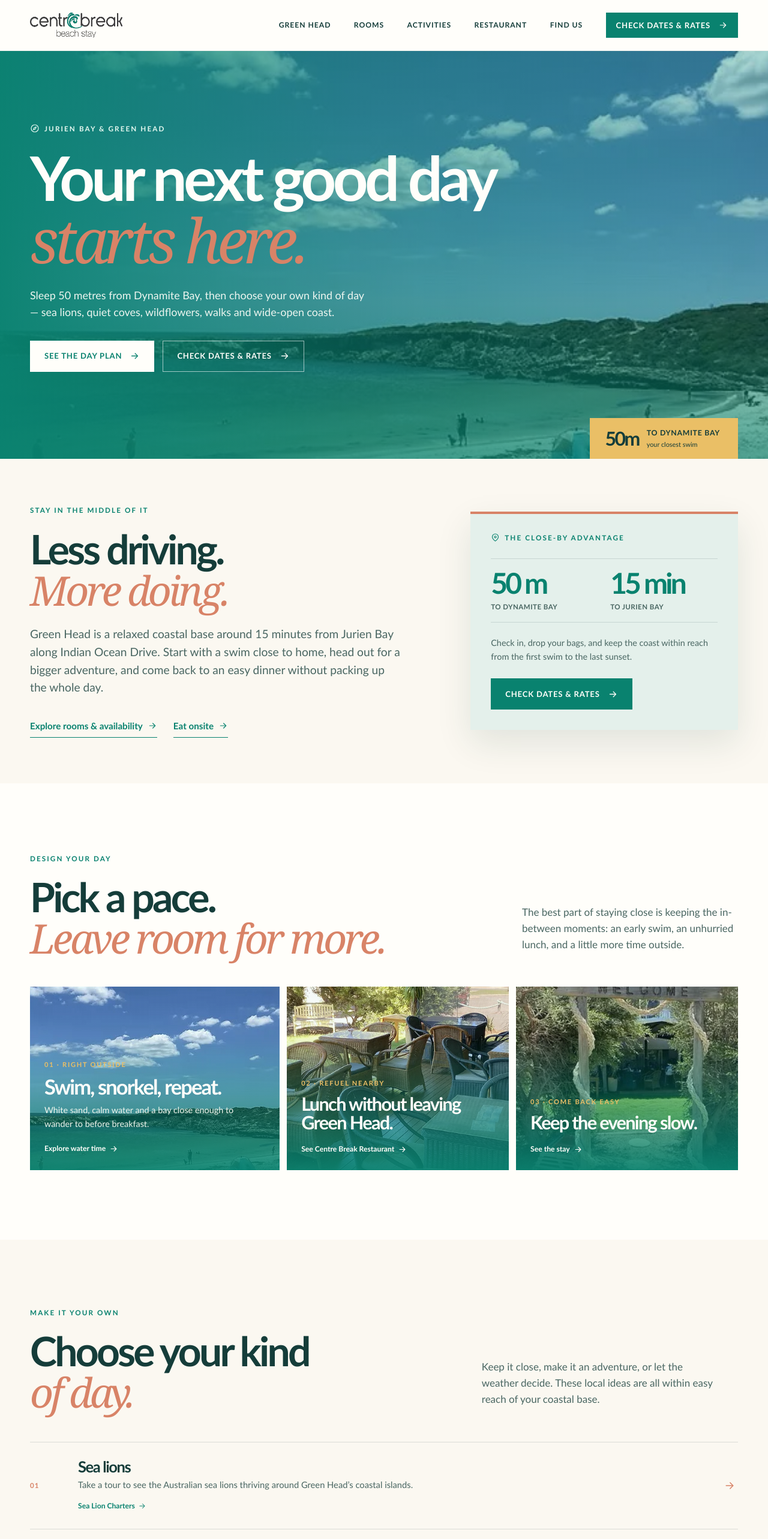
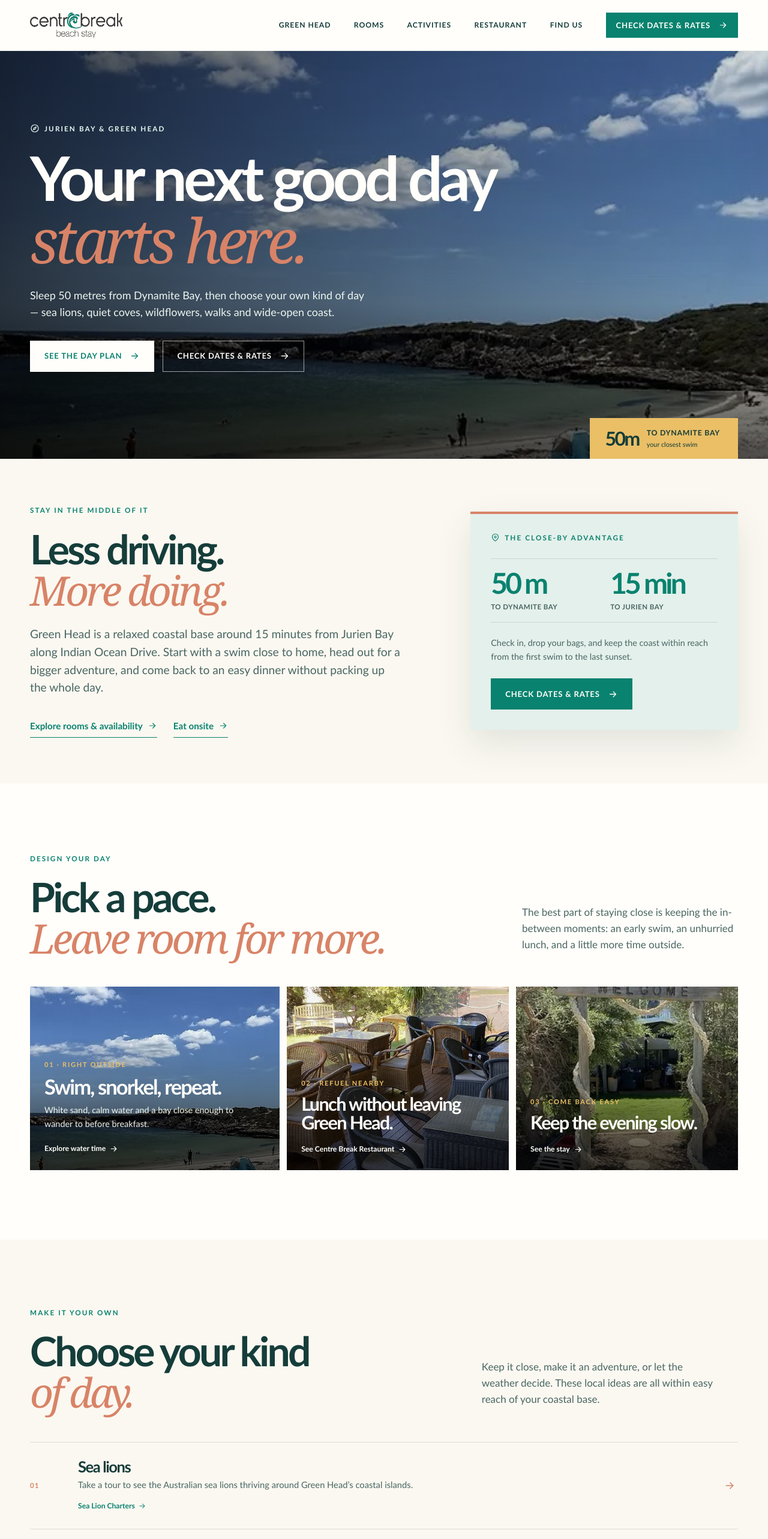
Before and after one commit to tawazz/centrebreakbeachstay, a Next.js app: page /activities in a window 1280 px wide. Shown: the top 2566 px of the page at 60% size. Built offline with nearby package versions, Linux system fonts and the light colour scheme.

Commit message:
Remove green gradients across site

```diff
--- a/app/globals.css
+++ b/app/globals.css
@@ -64,7 +64,7 @@ em { color: var(--coral); font-family: Georgia, "Times New Roman", serif; font-w
 
 .hero { min-height: 690px; overflow: hidden; position: relative; }
 .hero-image, .page-hero > img { height: 100%; inset: 0; object-fit: cover; position: absolute; width: 100%; }
-.hero-overlay { background: linear-gradient(90deg, rgba(var(--teal-rgb), 0.96) 0%, rgba(var(--teal-rgb), 0.56) 46%, rgba(var(--teal-rgb), 0.32) 100%), linear-gradient(0deg, rgba(var(--teal-rgb), 0.54), transparent 38%); inset: 0; position: absolute; }
+.hero-overlay { background: linear-gradient(90deg, rgba(0, 0, 0, 0.72) 0%, rgba(0, 0, 0, 0.42) 46%, rgba(0, 0, 0, 0.14) 100%), linear-gradient(0deg, rgba(0, 0, 0, 0.62), transparent 38%); inset: 0; position: absolute; }
 .hero-content { color: var(--white); padding-bottom: 112px; padding-top: 140px; position: relative; z-index: 1; }
 .hero-copy { color: #f1f6ee; font-size: 1.13rem; max-width: 510px; }
 .hero-actions { align-items: center; display: flex; flex-wrap: wrap; gap: 14px; margin-top: 33px; }
@@ -116,7 +116,7 @@ em { color: var(--coral); font-family: Georgia, "Times New Roman", serif; font-w
 .section-side-copy { color: var(--ink-soft); margin: 0 0 10px; max-width: 360px; }
 .gallery-grid { display: grid; gap: 12px; grid-template-columns: 1.25fr 0.7fr 0.7fr; grid-template-rows: 196px 196px; margin-top: 45px; }
 .gallery-tile { background: var(--sand); border: 0; cursor: pointer; min-height: 0; overflow: hidden; padding: 0; position: relative; }
-.gallery-tile::after { background: linear-gradient(0deg, rgba(var(--teal-rgb), 0.38), transparent 45%); content: ""; inset: 0; opacity: 0.66; pointer-events: none; position: absolute; transition: opacity 180ms ease; }
+.gallery-tile::after { background: linear-gradient(0deg, rgba(0, 0, 0, 0.3), transparent 45%); content: ""; inset: 0; opacity: 0.66; pointer-events: none; position: absolute; transition: opacity 180ms ease; }
 .gallery-tile:hover::after { opacity: 1; }
 .gallery-tile img { height: 100%; object-fit: cover; transition: transform 420ms ease; width: 100%; }
 .gallery-tile:hover img { transform: scale(1.045); }
@@ -167,7 +167,7 @@ em { color: var(--coral); font-family: Georgia, "Times New Roman", serif; font-w
 
 .activity-section { background: var(--white); }
 .activity-visual { height: min(57vw, 560px); min-height: 370px; overflow: hidden; position: relative; }
-.activity-visual::after { background: linear-gradient(90deg, rgba(var(--teal-rgb), 0.9), transparent 65%); content: ""; inset: 0; position: absolute; }
+.activity-visual::after { background: linear-gradient(90deg, rgba(0, 0, 0, 0.68), transparent 65%); content: ""; inset: 0; position: absolute; }
 .activity-visual img { height: 100%; object-fit: cover; width: 100%; }
 .activity-visual-copy { color: var(--white); display: flex; flex-direction: column; gap: 20px; left: max(36px, calc((100vw - 1180px) / 2)); position: absolute; top: 50%; transform: translateY(-50%); z-index: 1; }
 .activity-visual-copy span { font-size: 0.75rem; font-weight: 800; letter-spacing: 0.18em; text-transform: uppercase; }
@@ -273,7 +273,7 @@ em { color: var(--coral); font-family: Georgia, "Times New Roman", serif; font-w
 .activity-story-grid { display: grid; gap: 12px; grid-template-columns: 1.08fr 0.96fr 0.96fr; grid-template-rows: 306px; }
 .activity-story-feature, .activity-story-card { min-height: 0; overflow: hidden; position: relative; }
 .activity-story-feature { grid-row: auto; }
-.activity-story-feature::after, .activity-story-card::after { background: linear-gradient(0deg, rgba(var(--teal-rgb), 0.94), rgba(var(--teal-rgb), 0.04) 73%); content: ""; inset: 0; pointer-events: none; position: absolute; }
+.activity-story-feature::after, .activity-story-card::after { background: linear-gradient(0deg, rgba(0, 0, 0, 0.74), rgba(0, 0, 0, 0.04) 73%); content: ""; inset: 0; pointer-events: none; position: absolute; }
 .activity-story-feature img, .activity-story-card img { height: 100%; object-fit: cover; transition: transform 500ms ease; width: 100%; }
 .activity-story-feature:hover img, .activity-story-card:hover img { transform: scale(1.04); }
 .activity-story-overlay, .activity-story-card-copy { color: var(--white); position: absolute; z-index: 1; }
@@ -304,7 +304,7 @@ em { color: var(--coral); font-family: Georgia, "Times New Roman", serif; font-w
 .stay-close-section { background: var(--aqua); padding: 116px 0; }
 .stay-close-grid { align-items: center; display: grid; gap: clamp(55px, 9vw, 130px); grid-template-columns: minmax(0, 0.9fr) minmax(0, 1fr); }
 .stay-close-visual { min-height: 500px; overflow: hidden; position: relative; }
-.stay-close-visual::after { background: linear-gradient(0deg, rgba(var(--teal-rgb), 0.38), transparent 48%); content: ""; inset: 0; pointer-events: none; position: absolute; }
+.stay-close-visual::after { background: linear-gradient(0deg, rgba(0, 0, 0, 0.3), transparent 48%); content: ""; inset: 0; pointer-events: none; position: absolute; }
 .stay-close-visual img { height: 100%; object-fit: cover; width: 100%; }
 .stay-close-badge { align-items: center; background: var(--white); bottom: 22px; box-shadow: 0 8px 22px rgba(21,61,58,0.14); display: flex; gap: 10px; left: 22px; padding: 14px 17px; position: absolute; z-index: 1; }
 .stay-close-badge > svg { color: var(--coral); flex: 0 0 auto; }
@@ -358,7 +358,7 @@ em { color: var(--coral); font-family: Georgia, "Times New Roman", serif; font-w
   .mobile-booking-bar { background: rgba(255,254,250,0.96); border-top: 1px solid var(--line); bottom: 0; display: block; left: 0; padding: 10px 16px calc(10px + env(safe-area-inset-bottom)); position: fixed; right: 0; z-index: 19; }
   .mobile-booking-bar .button { width: 100%; }
   .hero { min-height: 670px; }
-  .hero-overlay { background: linear-gradient(90deg, rgba(var(--teal-rgb), 0.94), rgba(var(--teal-rgb), 0.48)), linear-gradient(0deg, rgba(var(--teal-rgb), 0.62), transparent 55%); }
+  .hero-overlay { background: linear-gradient(90deg, rgba(0, 0, 0, 0.68), rgba(0, 0, 0, 0.38)), linear-gradient(0deg, rgba(0, 0, 0, 0.58), transparent 55%); }
   .hero-content { padding-bottom: 122px; padding-top: 112px; }
   .hero-copy { font-size: 1rem; }
   .hero-note { left: 19px; right: auto; }
```
